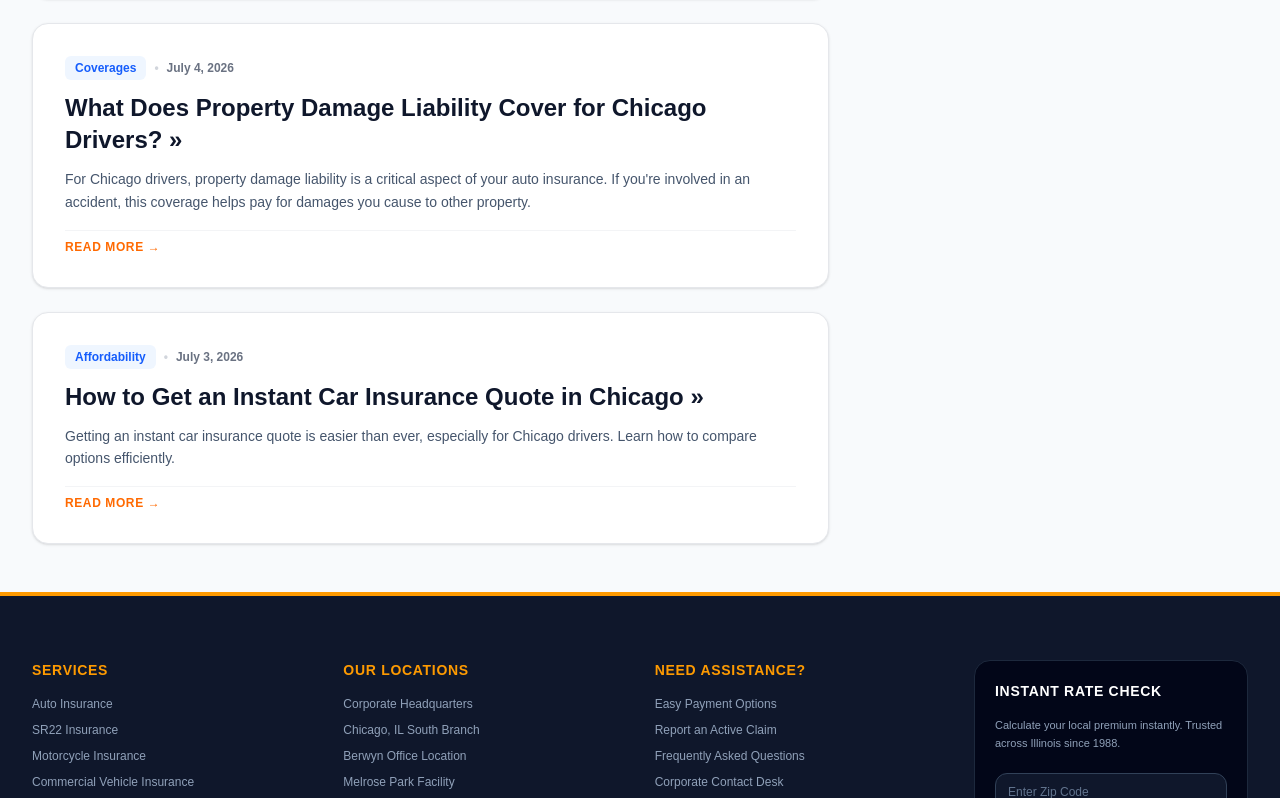
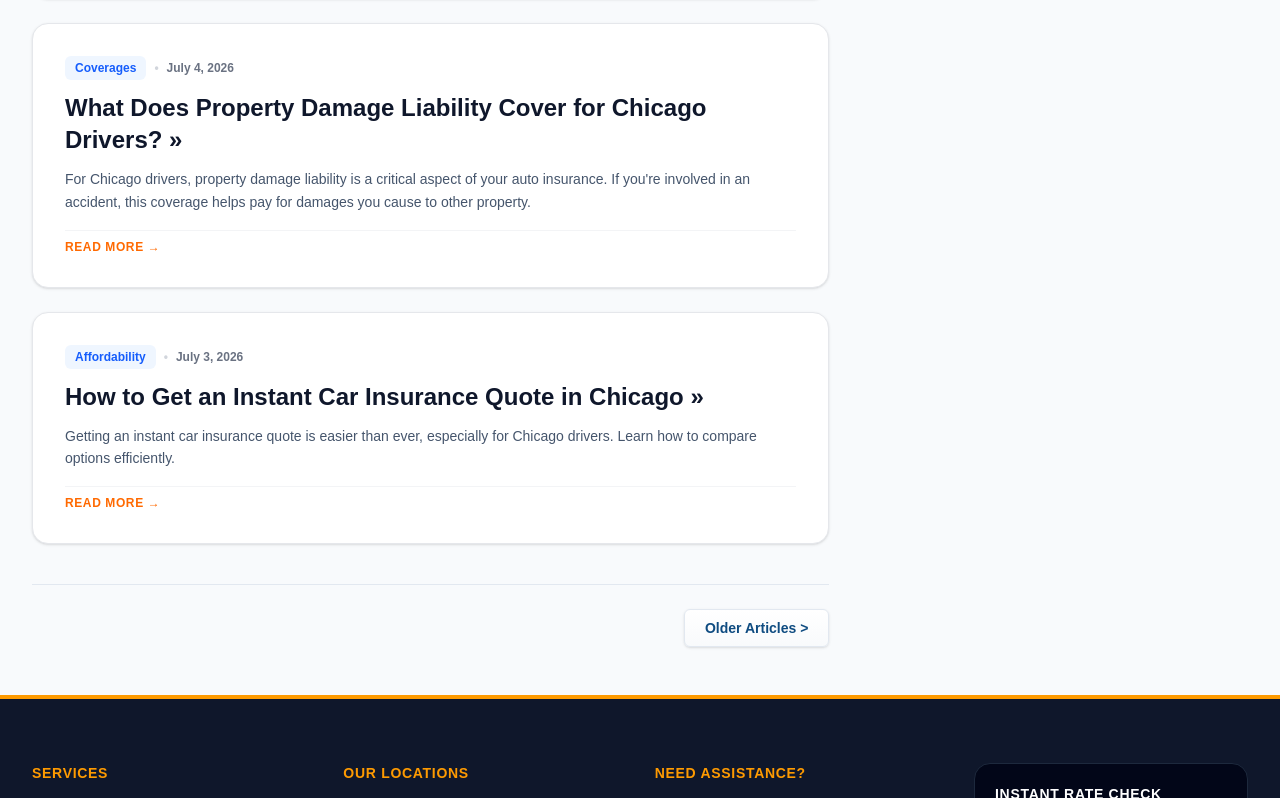
Before and after one commit to jemsay072/iots-trial-project, a Next.js app: page /article in a window 1280 px wide. Shown: the part 590-1388 px from the top of the page. Built offline with nearby package versions, Linux system fonts and the light colour scheme.

Commit message:
[Featured] Adding Pagination.

```diff
--- a/app/article/page.tsx
+++ b/app/article/page.tsx
@@ -1,9 +1,26 @@
-import React from 'react';
+"use client"
+
+import React, { useState } from 'react';
 import { mockArticlesDatabase } from '../src/data/mockData';
 import ArticleCard from '@/app/src/components/ArticleCard';
 import { PageBanner } from '../src/components/PageBanner';
 
 export default function ArticleIndexPage() {
+
+  const [ currentPage, setCurrentPage ] = useState<number>(1);
+  const articlesPerPage = 3; // limit per page
+
+  // Slice array
+  const indexOfLastArticle = currentPage * articlesPerPage;
+  const indexOfFirstArticle = indexOfLastArticle - articlesPerPage;
+
+  // Current Active View
+  const currentArticles = mockArticlesDatabase.slice(indexOfFirstArticle, indexOfLastArticle);
+
+  // Calculate if there are existing data for button visibility
+  const hasOlderArticles = indexOfLastArticle < mockArticlesDatabase.length;
+  const hasNewerArticles = currentPage > 1;
+
   return (
     <div className="min-h-screen bg-slate-50">
       <PageBanner
@@ -17,9 +34,28 @@ export default function ArticleIndexPage() {
         {/* Workspace Layout Grid System */}
         <div className="grid grid-cols-1 lg:grid-cols-3 gap-10">
           <section className="lg:col-span-2 space-y-6">
-            {mockArticlesDatabase.map((article) => (
+            {currentArticles.map((article) => (
               <ArticleCard key={article.id} article={article} />
             ))}
+            { /** Pagination Button */ }
+            <div className='flex flex-row-reverse justify-start items-center gap-4 mt-10 pt-6 border-t border-slate-200 w-full'>
+              {hasNewerArticles && (
+                <button
+                  onClick={() => setCurrentPage((prev) => prev - 1)}
+                  className='bg-gradient-to-b from-white to-slate-50 hover:cursor-pointer hover:to-slate-100 text-[#0f4c81] font-bold text-sm px-5 py-2 rounded-md border border-slate-200 shadow-sm transition active:scale-95 flex items-center gap-1'
+                >
+                  &lt; Newer Articles
+                </button>
+              )}
+              {hasOlderArticles && (
+                <button
+                  onClick={() => setCurrentPage((prev) => prev + 1)}
+                  className='bg-gradient-to-b from-white to-slate-50 hover:cursor-pointer hover:to-slate-100 text-[#0f4c81] font-bold text-sm px-5 py-2 rounded-md border border-slate-200 shadow-sm transition active:scale-95 flex items-center gap-1'
+                >
+                  Older Articles &gt;
+                </button>
+              )}
+            </div>
           </section>
 
           <aside className="bg-white p-6 rounded-2xl border border-gray-200 shadow-sm h-fit">
@@ -30,6 +66,7 @@ export default function ArticleIndexPage() {
             </a>
           </aside>
         </div>
+
       </main>
     </div>
   );
--- a/app/src/data/mockData.ts
+++ b/app/src/data/mockData.ts
@@ -75,7 +75,36 @@ export const mockArticlesDatabase: Article[] = [
         answer: "Yes, evaluating options ensures you capture the lowest available premium thresholds for your specific driving history profile."
       }
     ]
-  }
+  },
+  {
+    id: 2,
+    title: "How to File Car Insurance Claims in Chicago",
+    date: "July 2, 2026",
+    category: "Affordability",
+    excerpt: "Filing a car insurance claim can feel overwhelming, but understanding the process can help make it much easier. Whether you’re dealing with a minor fender-bender or a more serious accident, knowing how to navigate your car insurance claim can",
+    slug: "how-to-file-car-insurance-claims-in-chicago",
+    content: [
+      "1. Ensure Safety and Document the Scene: The first step in filing a car insurance claim is ensuring safety. After any accident, it’s important to check for injuries and call emergency services if needed. Once you’ve taken care of any injuries, you’ll want to take steps to protect yourself and gather evidence.",
+      "2. Notify Your Insurance Company and Initiate the Claim: Once you’re safe and have all the necessary documentation, it’s time to contact your insurer. In Illinois, it’s essential to inform your insurance company promptly about the accident, even if it wasn’t your fault.",
+      "3. Work with the Insurance Adjuster: The insurance adjuster will review the details of your claim to assess the extent of the damage and the costs involved. This step is critical, as it determines how much compensation you’ll receive for repairs or replacements.",
+      "4. Get an Estimate and Review the Settlement Offer: Once the investigation is complete, your insurance company will provide you with a settlement offer based on their findings. They may also ask for an official repair estimate from a body shop or give you the option of working with one of their preferred network shops.",
+      "5. Repair or Replace Your Car: Once the claim is settled, you can proceed with repairs or replacing your vehicle, depending on the severity of the damage. If your car is repairable, you’ll work with a repair shop to restore it to its pre-accident condition."
+    ],
+    faqs: [
+      {
+        question: "What’s the minimum auto insurance required in Illinois?",
+        answer: "Illinois law requires all drivers to carry $25,000 for bodily injury per person, $50,000 per accident, and $20,000 for property damage. This basic liability coverage can be increased for better protection. Learn more about Illinois minimum car insurance requirements."
+      },
+      {
+        question: "How long does it take to get a settlement after filing a car insurance claim in Chicago?",
+        answer: "The time it takes to settle a claim varies based on the complexity of the case, but most claims are settled within 30 days. If the claim involves significant damage or complex liability issues, it could take longer."
+      },
+      {
+        question: "Do I have to pay my deductible when filing a claim for a minor accident?",
+        answer: "Yes, you’ll need to pay your deductible when filing a claim, regardless of the accident’s severity. Your deductible is subtracted from your payout for repairs or vehicle replacement. For a minor accident, the repair costs might only slightly exceed the deductible."
+      }
+    ]
+  },
 ];
 
 export const mockLocationsDatabase: Location[] = [
```
